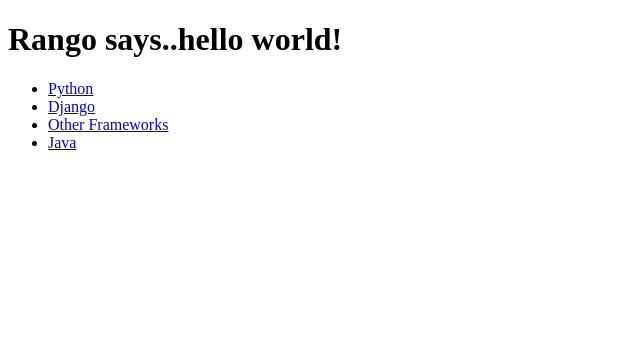
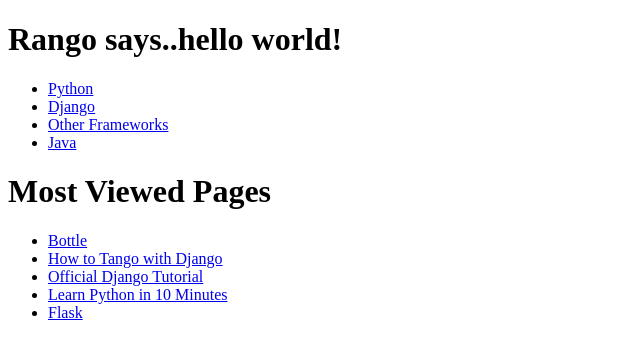
Before and after one commit to martygrant/tangowithdjango, a Django app: page /rango/ in a window 1280 px wide. Shown: the top 359 px of the page, without its empty margins (0-640 px from the left). Run offline with Django 3.2, Linux system fonts and the light colour scheme; data comes from the database, SQL or seed files in the repository.

Commit message:
Completed chapter 7

```diff
--- a/rango/views.py
+++ b/rango/views.py
@@ -9,7 +9,15 @@
     # Retrieve the top 5 only - or all if less than 5.
     # Place the list in our context_dict dictionary which will be passed to the template engine.
     category_list = Category.objects.order_by('-likes')[:5]
-    context_dict = {'categories': category_list}
+
+
+    page_top5 = Page.objects.order_by('-views')[:5]
+
+    context_dict = {'categories': category_list, 'pages': page_top5}
+
+
+    #context_dict['top5pages'] = page_top5
+
 
     # Render the response and send it back!
     return render(request, 'rango/index.html', context_dict)
--- a/templates/rango/index.html
+++ b/templates/rango/index.html
@@ -18,5 +18,13 @@
             <strong>There are no categories present.</strong>
        {% endif %}
 
+       <h1>Most Viewed Pages</h1>
+       {% if pages %}
+            <ul>
+                {% for page in pages %}
+                <li><a href={{ page.url }}>{{ page.title }}</a></li>
+                {% endfor %}
+            </ul>
+        {% endif %}
     </body>
 </html>
```
Also changed, not shown: 1 other file.
